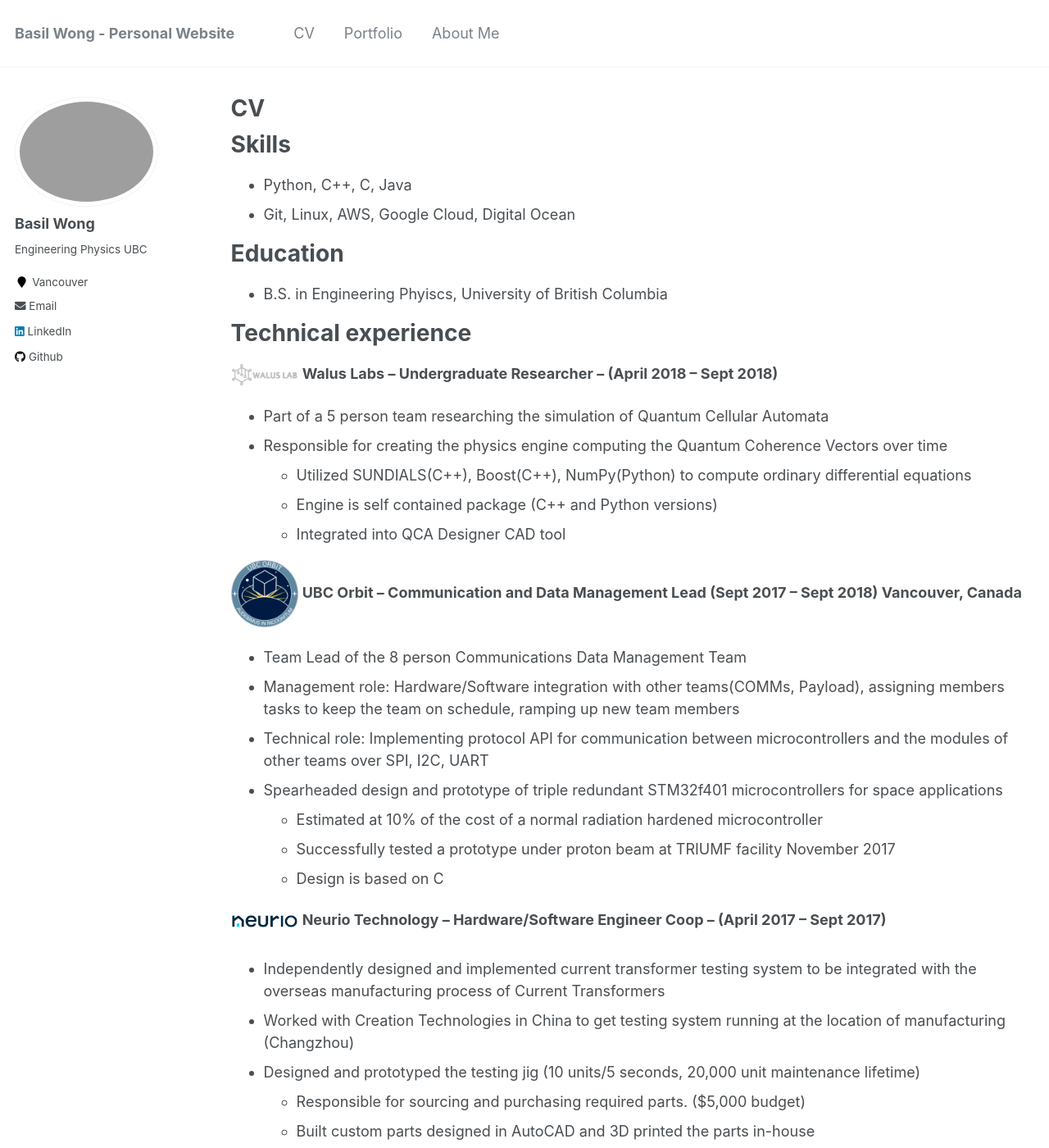
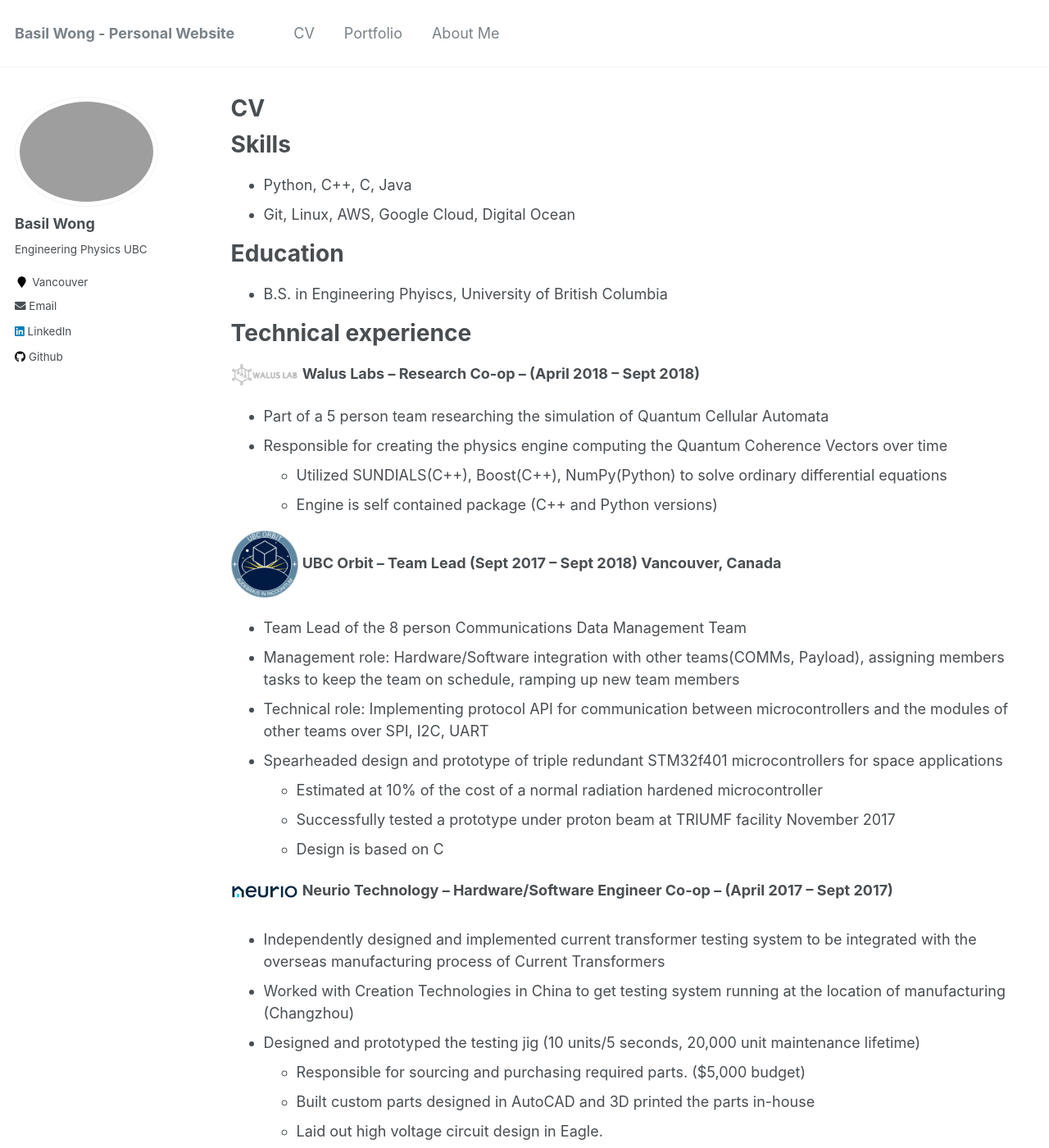
Before and after one commit to basilwong/basilwong.github.io, a Jekyll site: the page built from _pages/cv.md, in a window 1280 px wide and 1400 px high. Shown: the whole window at 82% size. Built offline with Jekyll 4.4.1, drawn with Linux system fonts in a browser that asks for light colours; some of the changed text lies outside the part shown.

Commit message:
Small changes to cv

```diff
--- a/_pages/cv.md
+++ b/_pages/cv.md
@@ -21,15 +21,14 @@
 Technical experience
 ======
 <a href="https://waluslab.ece.ubc.ca/"><img src="https://basilwong.github.io/files/logos/WALUSLAB.png" width="82" height="86" title="w flower" alt="f"></a>
-**Walus Labs – Undergraduate Researcher – (April 2018 – Sept 2018)**
+**Walus Labs – Research Co-op – (April 2018 – Sept 2018)**
   * Part of a 5 person team researching the simulation of Quantum Cellular Automata
   * Responsible for creating the physics engine computing the Quantum Coherence Vectors over time
-    * Utilized SUNDIALS(C++), Boost(C++), NumPy(Python) to compute ordinary differential equations
+    * Utilized SUNDIALS(C++), Boost(C++), NumPy(Python) to solve ordinary differential equations
     * Engine is self contained package (C++ and Python versions)
-    * Integrated into QCA Designer CAD tool
 
 <a href="https://www.ubcorbit.com/"><img src="https://basilwong.github.io/files/logos/ubcorbit.png" width="82" height="86" title="d flower" alt="e"></a>
-**UBC Orbit – Communication and Data Management Lead (Sept 2017 – Sept 2018) Vancouver, Canada**
+**UBC Orbit – Team Lead (Sept 2017 – Sept 2018) Vancouver, Canada**
   * Team Lead of the 8 person Communications Data Management Team
   * Management role: Hardware/Software integration with other teams(COMMs, Payload), assigning members tasks to keep the team on schedule, ramping up new team members
   * Technical role:  Implementing protocol API for communication between microcontrollers and the modules of other teams over SPI, I2C, UART
@@ -39,7 +38,7 @@
 	* Design is based on C
 
 <a href="https://www.neur.io/"><img src="https://basilwong.github.io/files/logos/Neurio_logo.png" width="82" height="86" title="d flower" alt="e"></a>
-**Neurio Technology – Hardware/Software Engineer Coop – (April 2017 – Sept 2017)**
+**Neurio Technology – Hardware/Software Engineer Co-op – (April 2017 – Sept 2017)**
   * Independently designed and implemented current transformer testing system to be integrated with the overseas manufacturing process of Current Transformers
   * Worked with Creation Technologies in China to get testing system running at the location of manufacturing (Changzhou)
   * Designed and prototyped the testing jig (10 units/5 seconds, 20,000 unit maintenance lifetime)
@@ -52,11 +51,11 @@
   * Part of a 4 person hardware team in a 20 person company, projects were independent
 
 <a href="https://www.intel.ca/content/www/ca/en/homepage.html"><img src="https://basilwong.github.io/files/logos/intel_logo.png" width="82" height="86" title="d flower" alt="e"></a>
-**Intel – Embedded Systems Engineer Coop – (Jan 2016 – April 2016) Vancouver, Canada**
+**Intel – Silicon Validation Engineer Co-op – (Jan 2016 – April 2016) Vancouver, Canada**
   * Validation testing of new Solid State Drive Controller ASIC
   * Wrote and ran Python scripts that interacted with C-based framework
   * Debugged and modified 20+ Python test programs from previous build to validate current ASIC version that the team was working on
-  * Worked in a small team of 4 for most of the term
+  * Worked in a small team of 4
 
 
 Other Experience
```
